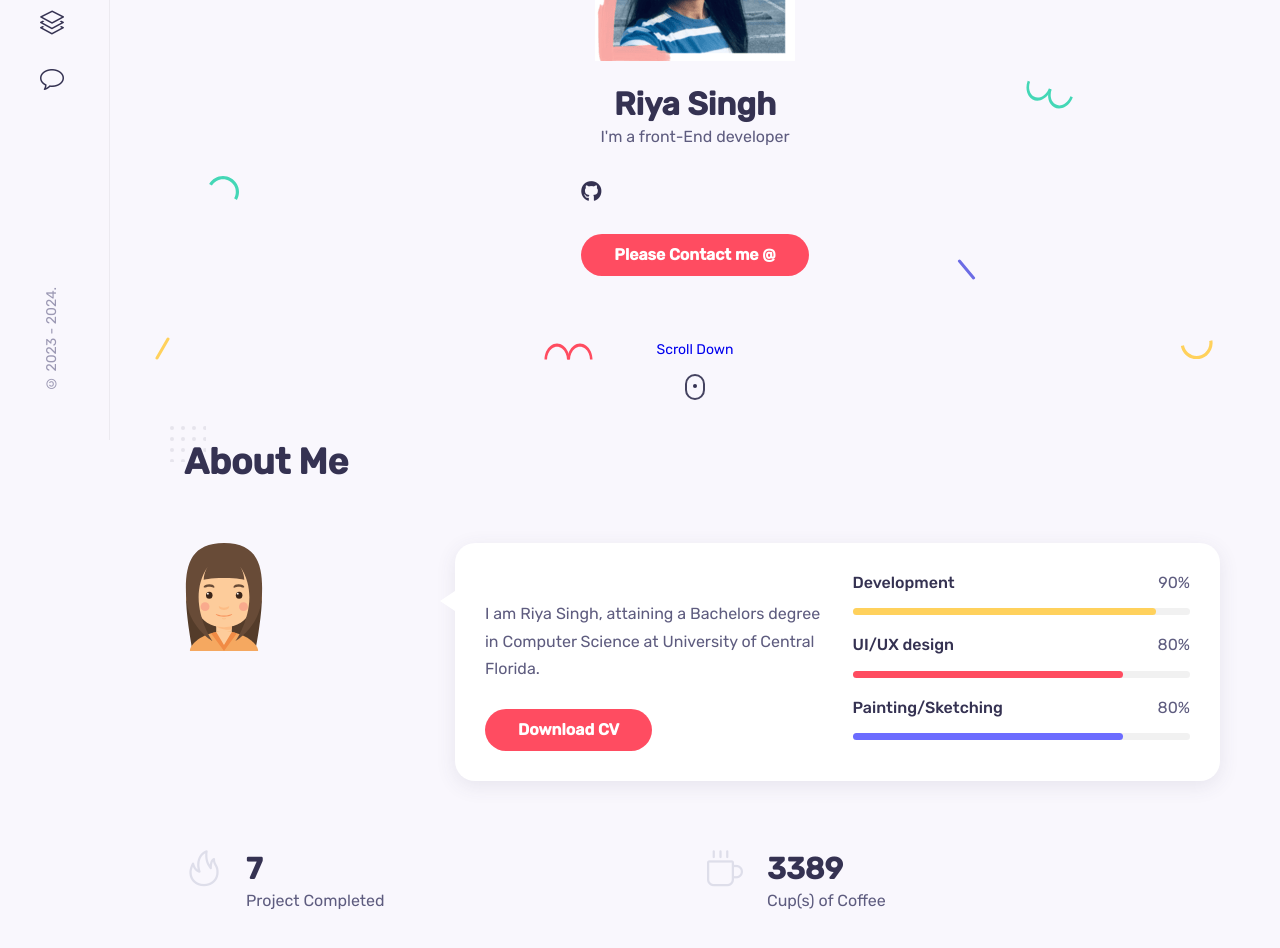
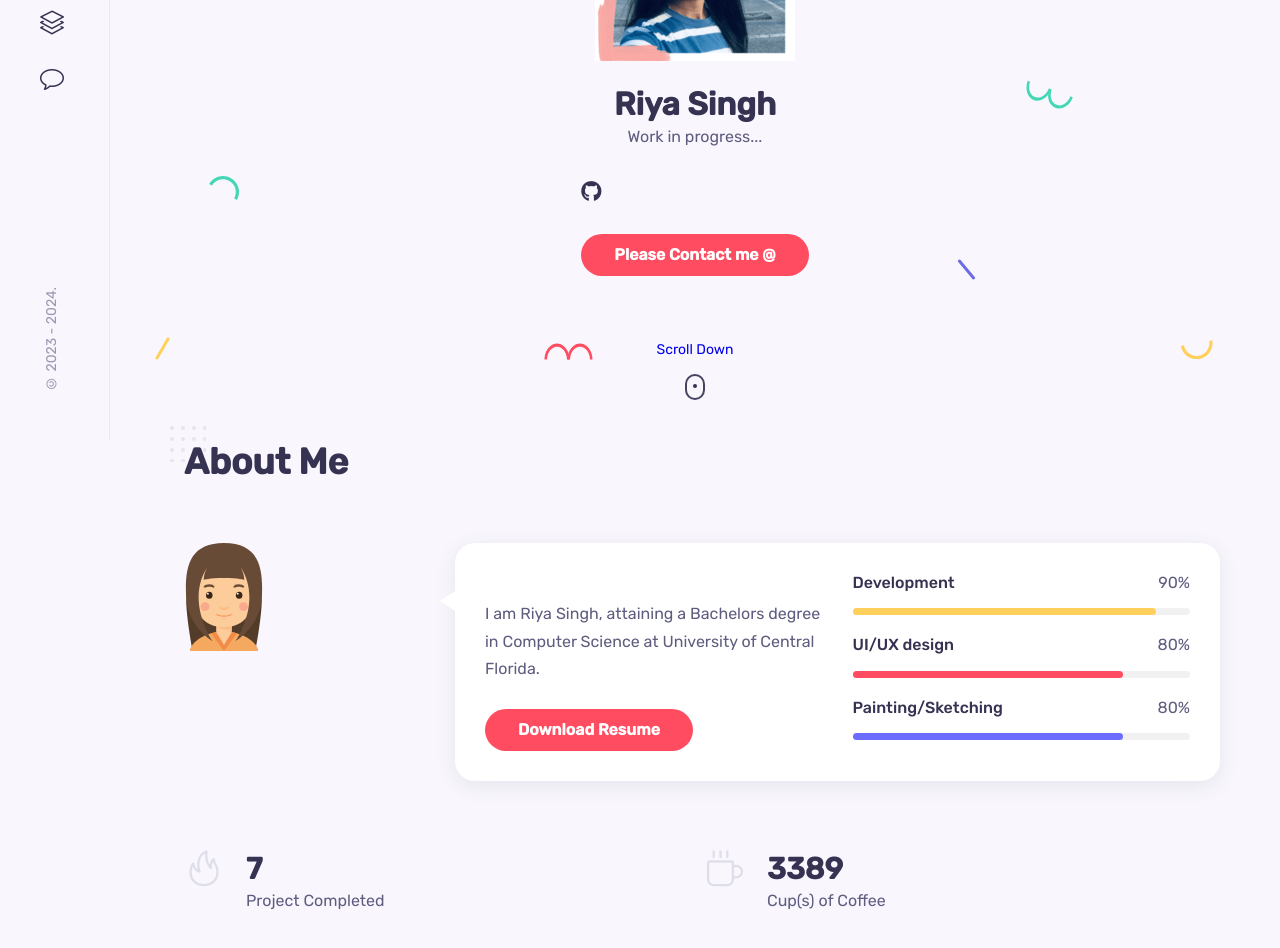
Before and after one commit to EPro30/Portfolio, a React (Create React App) app: page / in a window 1280 px wide. Shown: the part 360-1308 px from the top of the page. Built offline with nearby package versions, Linux system fonts and the light colour scheme.

Commit message:
Updated files

```diff
--- a/src/components/about/About.jsx
+++ b/src/components/about/About.jsx
@@ -23,7 +23,7 @@ const About = () => {
                             I am Riya Singh, attaining a Bachelors degree in Computer Science at University of Central Florida.
 
                         </p><br/>
-                        <a className = "btn" onClick={handleClick}> Download CV</a>
+                        <a className = "btn" onClick={handleClick}> Download Resume</a>
                     </div>
 
                     <div className = "about__skills grid">
--- a/src/components/home/Home.jsx
+++ b/src/components/home/Home.jsx
@@ -11,7 +11,7 @@ const Home = () => {
             <div className = "intro">
                 <img src={Me} alt="" className="home__img" />
                 <h1 className="home__name">Riya Singh</h1>
-                <span className="home__education">I'm a front-End developer</span>
+                <span className="home__education">Work in progress...</span>
 
                 <HeaderSocials/>
                 <a href="#contact" className="btn">Please Contact me @ </a>
```
